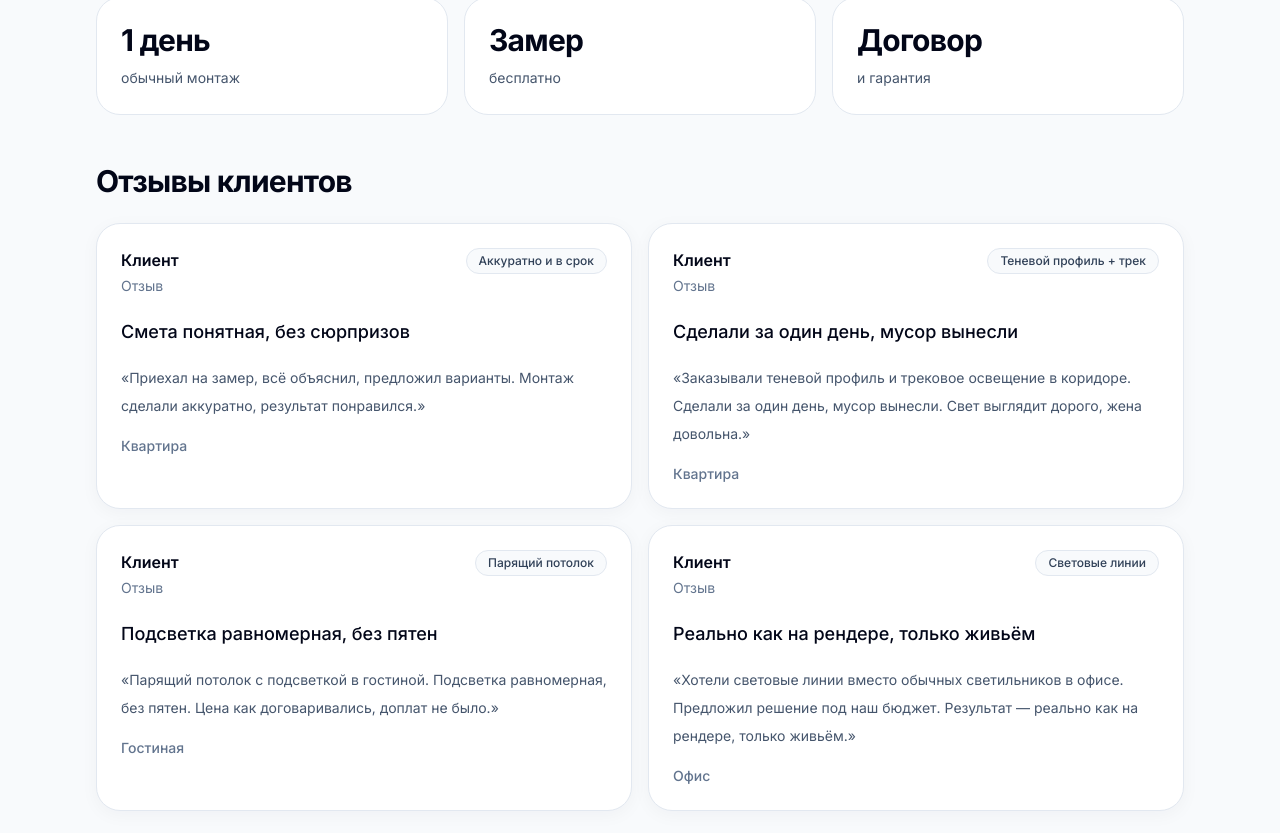
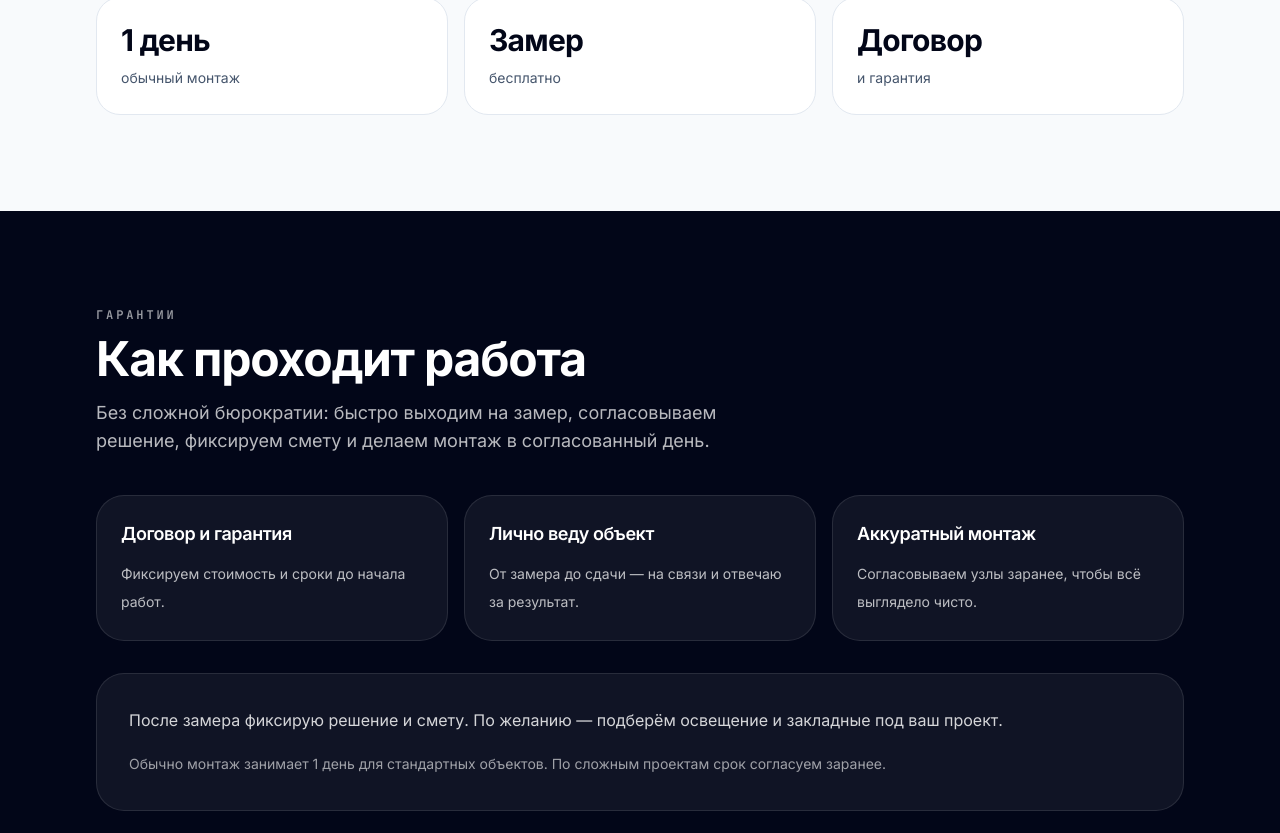
Before and after one commit to svladimirtsk-crypto/nextjs-potolkovo, a Next.js app: page / in a window 1280 px wide. Shown: the part 3367-4200 px from the top of the page. Built offline with nearby package versions, Linux system fonts and the light colour scheme.

Commit message:
Remove reviews section from HomeTrust
Removed review section from HomeTrust component.

```diff
--- a/components/home/home-trust.tsx
+++ b/components/home/home-trust.tsx
@@ -5,7 +5,6 @@ import { Section } from "@/components/ui/section";
 import { TextLink } from "@/components/ui/text-link";
 
 import { FounderBlock } from "./founder-block";
-import { ReviewCard } from "./review-card";
 
 const trust = homepage.trust;
 
@@ -69,19 +68,6 @@ export function HomeTrust() {
           </div>
         ) : null}
 
-        <div className="mt-12">
-          {trust.reviewsTitle ? (
-            <h3 className="text-2xl font-bold tracking-tight text-slate-950 sm:text-3xl">
-              {trust.reviewsTitle}
-            </h3>
-          ) : null}
-
-          <div className="mt-6 grid gap-4 lg:grid-cols-2">
-            {trust.reviews.map((review) => (
-              <ReviewCard key={review.slug} item={review} />
-            ))}
-          </div>
-        </div>
       </Container>
     </Section>
   );
```
